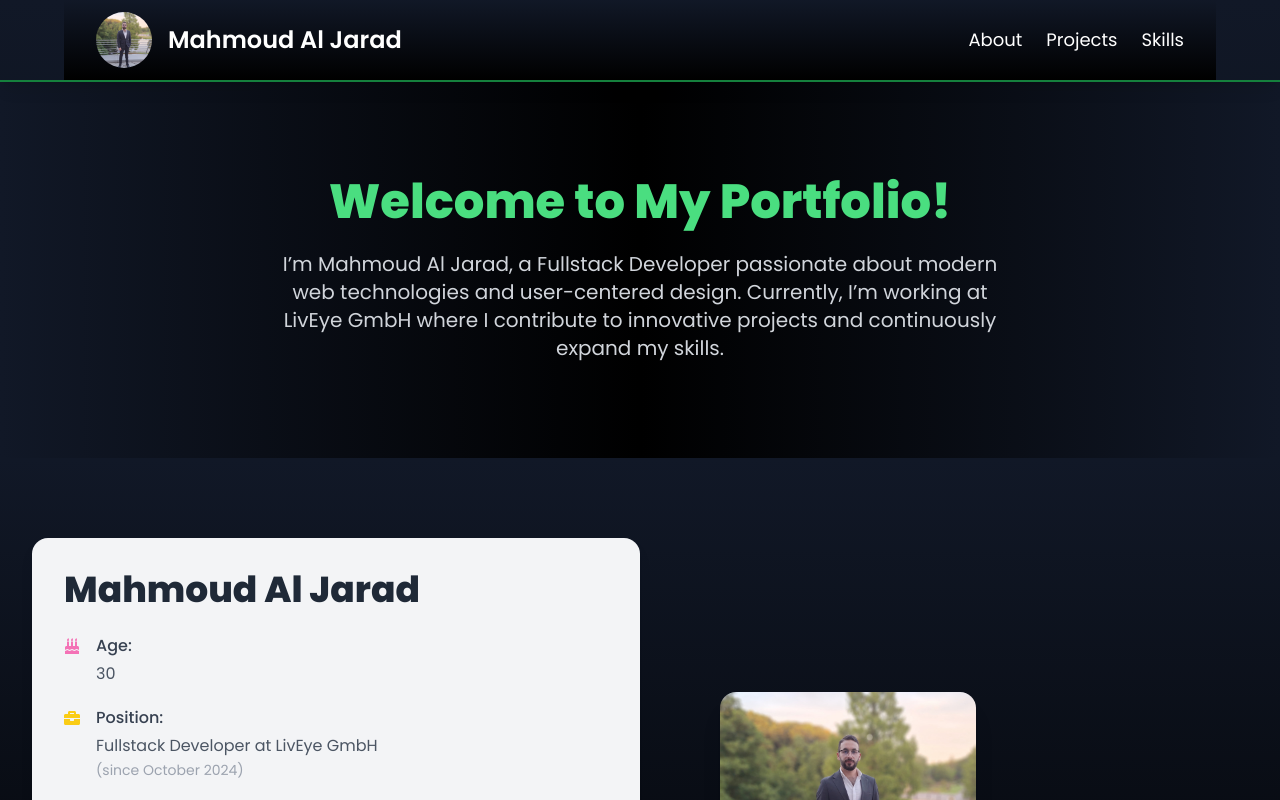
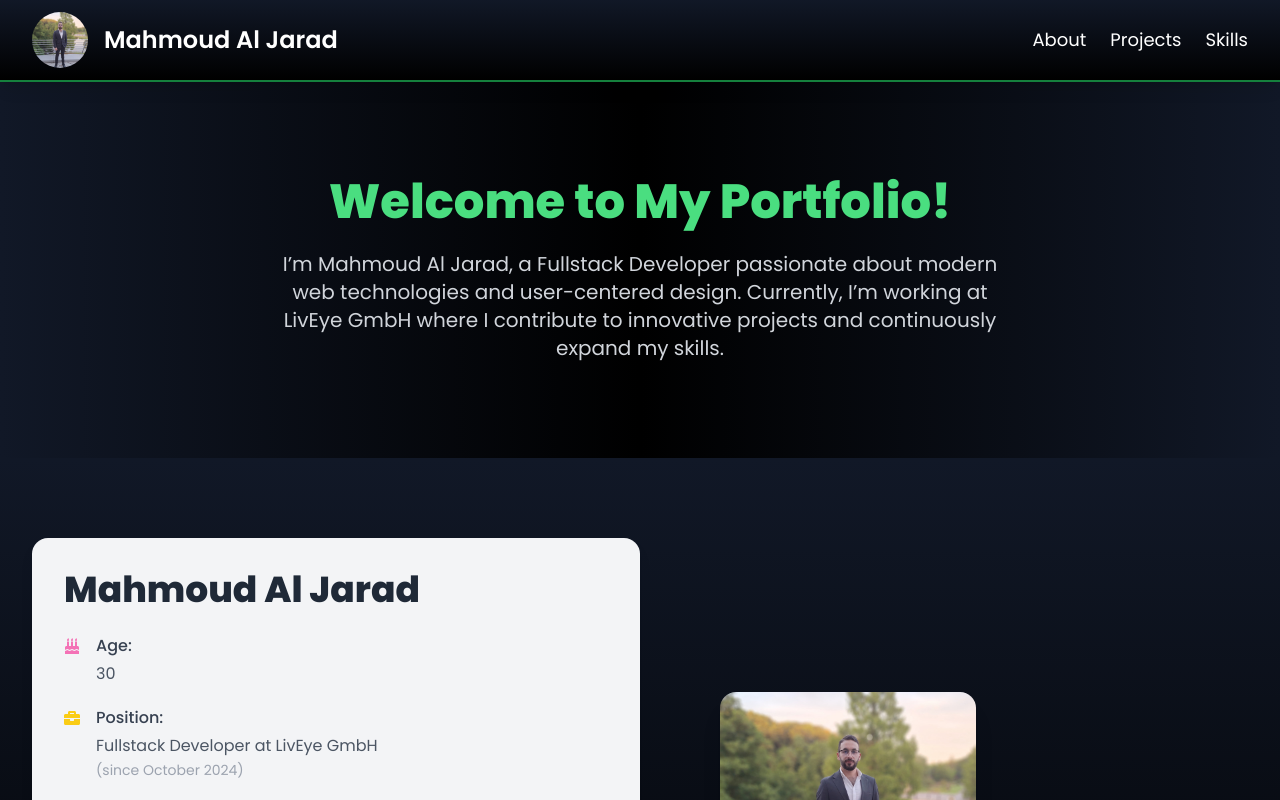
Before and after one commit to mahmoudjd/portfolio, a React (Create React App) app: page / in a window 1280 px wide. Shown: the top 800 px of the page. Built offline with nearby package versions, Linux system fonts and the light colour scheme.

Commit message:
Change width of container in header to full.

```diff
--- a/src/components/Header/Header.tsx
+++ b/src/components/Header/Header.tsx
@@ -10,7 +10,7 @@ const Header = () => {
 
     return (
         <header className="w-full  text-white sticky top-0 z-50 border-b-2 border-green-700 shadow-lg">
-            <Container className="max-w-6xl mx-auto px-4 py-3 flex items-center justify-between">
+            <Container className="w-full mx-auto px-4 py-3 flex items-center justify-between">
                 <Avatar image={img1} name="Mahmoud Al Jarad"/>
 
                 {/* Desktop Navigation */}
```
